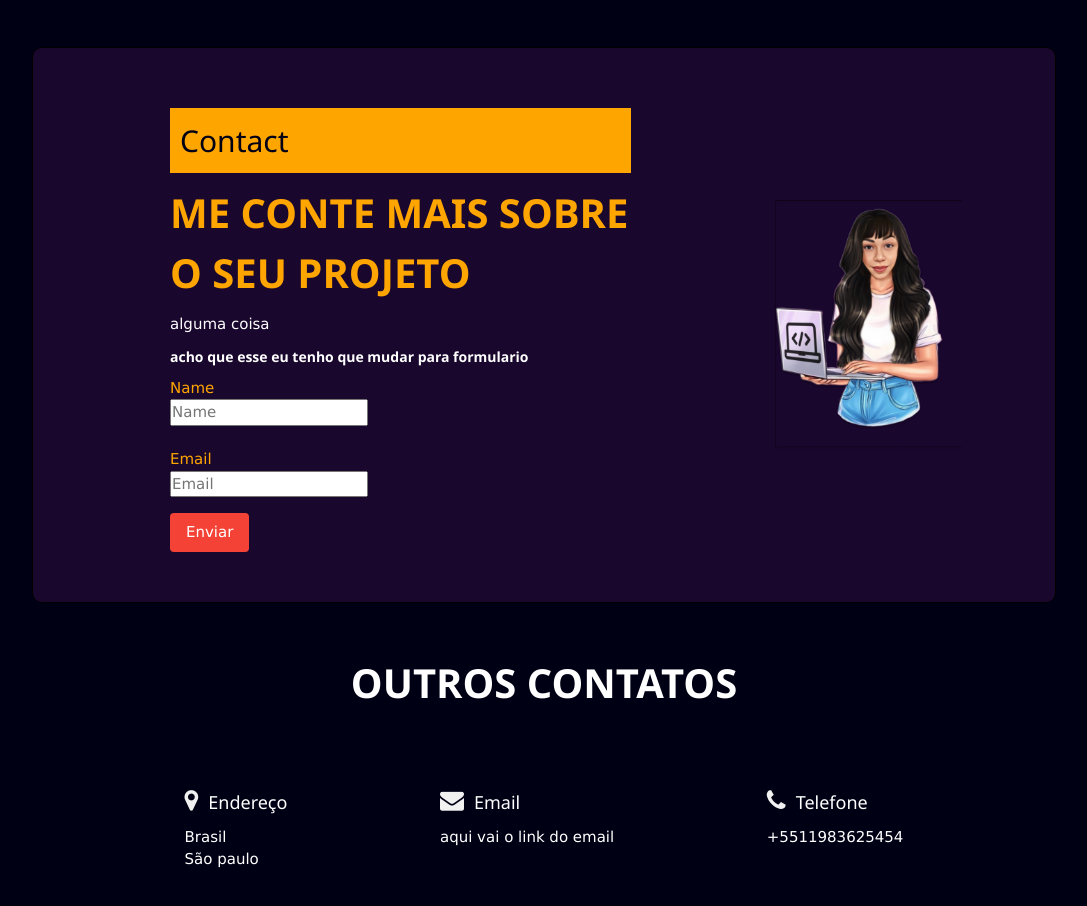
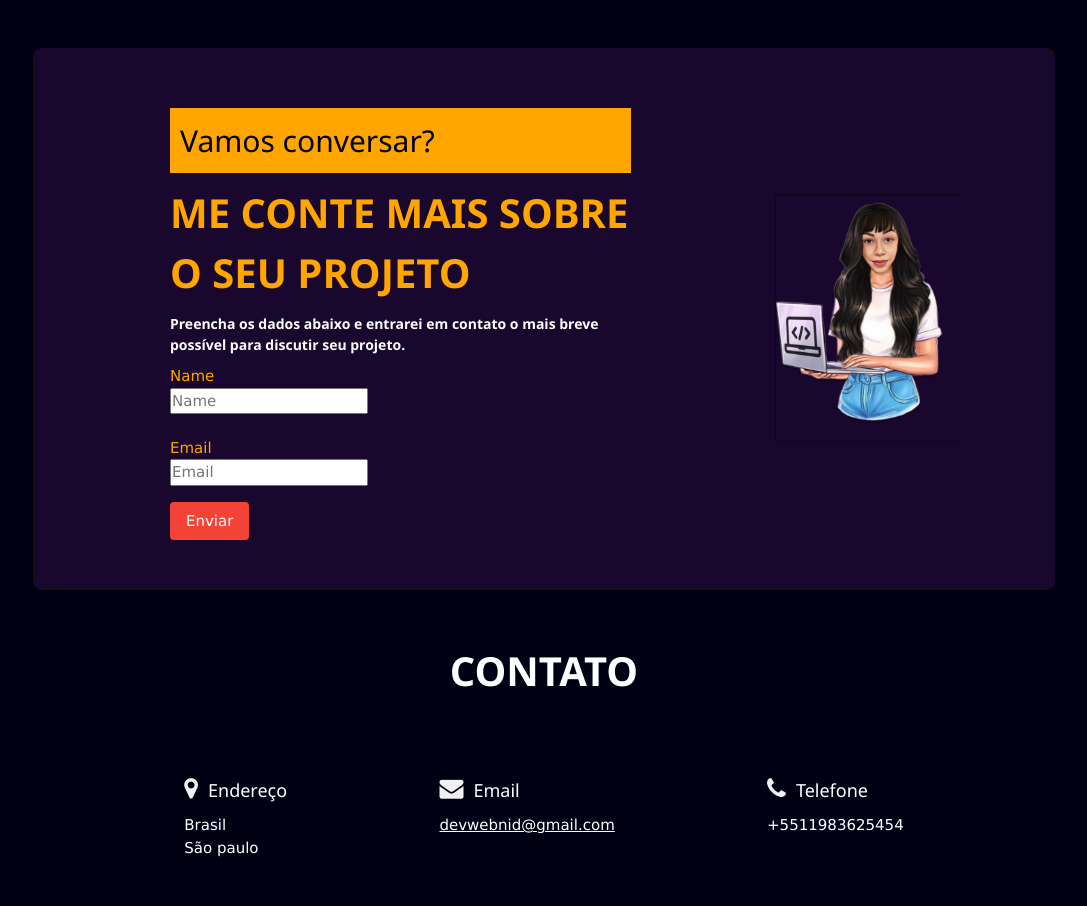
Before and after one commit to Ivoneide01/exemplo-portifolio, a plain HTML site: page index.html in a window 1280 px wide. Shown: the part 1732-2638 px from the top of the page, without its empty margins (96-1183 px from the left). Drawn offline with nearby package versions, Linux system fonts and the light colour scheme.

Commit message:
mudando palavras

```diff
--- a/index.html
+++ b/index.html
@@ -20,9 +20,8 @@
         <div >
           <a href="#about" class="w3-bar-item w3-button w3-hide-small w3-padding-large w3-hover-black" >Sobre</a>
           <a href="#projects" class="w3-bar-item w3-button w3-hide-small w3-padding-large w3-hover-black"> Projetos</a>
-          <a href="#Certificados" class="w3-bar-item w3-button w3-hide-small w3-padding-large w3-hover-black">Certificados</a>
           <a href="#talk" class="w3-bar-item w3-button w3-hide-small w3-padding-large w3-hover-black">Email</a>
-          <a href="#contact" class="w3-bar-item w3-button w3-hide-small w3-padding-large w3-hover-black">Outros contatos</a>
+          <a href="#contact" class="w3-bar-item w3-button w3-hide-small w3-padding-large w3-hover-black">Contato</a>
         </div>
 
       </div>
@@ -30,10 +29,9 @@
       <!-- Navbar on small screens -->
       <div id="navDemo" class="w3-bar-block  w3-hide w3-hide-large w3-hide-medium w3-large">
         <a href="#about" class="w3-bar-item w3-button w3-padding-large"onclick="myFunction()">Sobre</a>
-        <a href="#projects" class="w3-bar-item w3-button w3-padding-large"onclick="myFunction()">projects</a>
-        <a href="#Certificados" class="w3-bar-item w3-button w3-padding-large" onclick="myFunction()">Certificados</a>
-        <a href="#talk" class="w3-bar-item w3-button w3-padding-large" onclick="myFunction()">talk</a>
-        <a href="#contact" class="w3-bar-item w3-button w3-padding-large" onclick="myFunction()">Contact</a>
+        <a href="#projects" class="w3-bar-item w3-button w3-padding-large"onclick="myFunction()">Projetos</a>
+        <a href="#talk" class="w3-bar-item w3-button w3-padding-large" onclick="myFunction()">Email</a>
+        <a href="#contact" class="w3-bar-item w3-button w3-padding-large" onclick="myFunction()">Contato</a>
       </div>
     </div>
   </header>
@@ -179,12 +177,9 @@ Banco de Dados: Sql, Postman , GIT
 
 
           <div class="event-text">
-            <h2  class="badge" style=" background-color: orange; color:#000015 ;padding:10px">Contact</h2>
+            <h2  class="badge" style=" background-color: orange; color:#000015 ;padding:10px">Vamos conversar?</h2>
              <h1 class="event-title">me conte mais sobre o seu projeto</h1>
-
-
-              <p>alguma coisa </p>
-              <h4>acho que esse eu tenho que mudar para formulario</h4>
+              <h4>Preencha os dados abaixo e entrarei em contato o mais breve possível para discutir seu projeto.</h4>
               <div>
                 <label id="icon" for="name">Name</label>
                 <br>
@@ -208,7 +203,7 @@ Banco de Dados: Sql, Postman , GIT
       </div>
       <div>
 
-      <h2 class="title">Outros contatos</h2>
+      <h2 class="title">Contato</h2>
       <div class="contact" id="contact" style="padding-bottom: 10px !important;">
       <div class="contact-list contact-address"  >
         <h5><span><i class="fa fa-map-marker w3-xlarge w3-text-light-grey"></i></span>Endereço</h5>
@@ -217,7 +212,7 @@ Banco de Dados: Sql, Postman , GIT
       </div>
       <div class="contact-list">
         <h5><span><i class="fa fa-envelope w3-xlarge w3-text-light-grey"></i></span>Email</h5>
-        <p>aqui vai o link do email</p>
+        <a href="mailto:devwebnid@gmail.com">devwebnid@gmail.com</a>
 
       </div>
       <div class="contact-list" >
```
